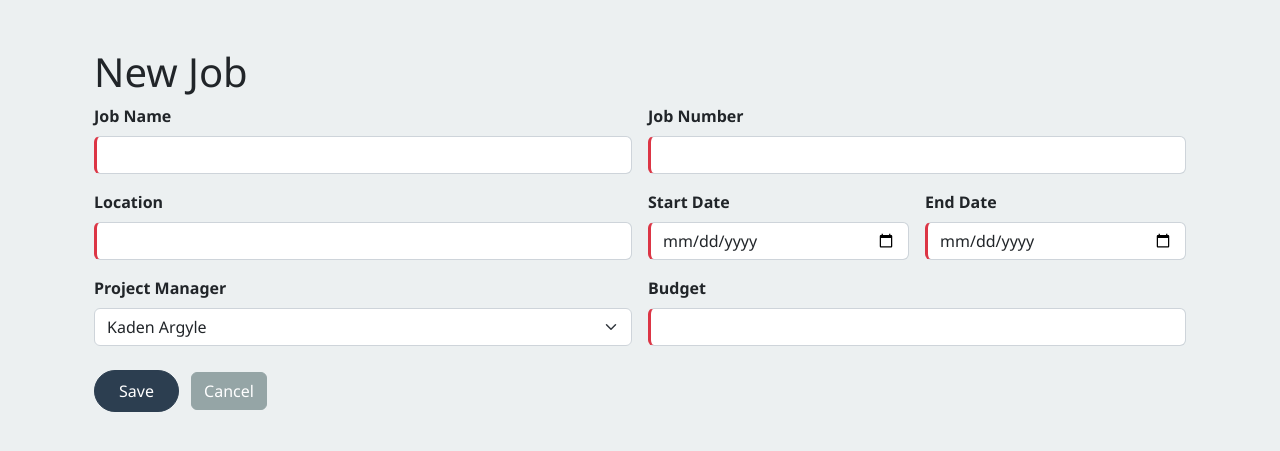
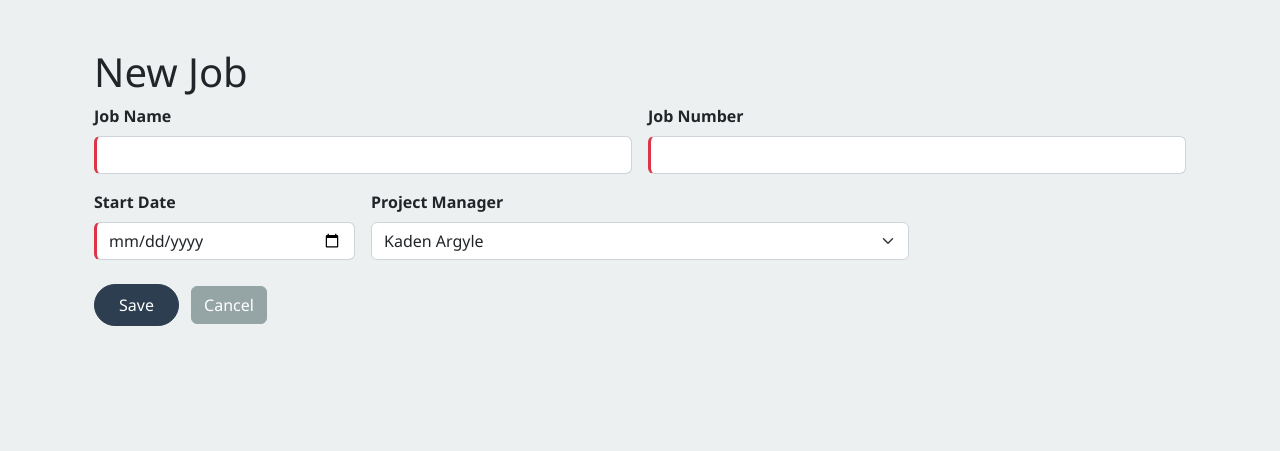
Before and after one commit to ColtonBaum/THE-REQuest-form, a Flask app: page /admin/jobs/new in a window 1280 px wide. Shown: the part 72-523 px from the top of the page. Run offline with Flask 3, Linux system fonts and the light colour scheme; some libraries are stand-ins or nearby versions.

Commit message:
feat(jobs): remove old fields, add created date to JobForm & list

```diff
--- a/admin.py
+++ b/admin.py
@@ -191,11 +191,8 @@ def new_job():
         job = Job(
             name       = form.name.data,
             number     = form.number.data,
-            location   = form.location.data,
             start_date = form.start_date.data,
-            end_date   = form.end_date.data,
             manager    = form.manager.data,
-            budget     = form.budget.data,
             status     = "Not started"
         )
         db.session.add(job)
--- a/forms.py
+++ b/forms.py
@@ -64,30 +64,21 @@ class JobForm(FlaskForm):
         'Job Number',
         validators=[DataRequired(), Length(max=50)]
     )
-    location = StringField(
-        'Location',
-        validators=[DataRequired(), Length(max=100)]
-    )
+
     start_date = DateField(
         'Start Date',
         format='%Y-%m-%d',
         validators=[DataRequired()]
     )
-    end_date = DateField(
-        'End Date',
-        format='%Y-%m-%d',
-        validators=[DataRequired()]
-    )
+
+
     manager = SelectField(
         'Project Manager',
         choices=PM_TABS,
         validators=[DataRequired()]
     )
-    budget = DecimalField(
-        'Budget',
-        places=2,
-        validators=[DataRequired(), NumberRange(min=0)]
-    )
+
+
     submit = SubmitField('Save')
 
 class AssetForm(FlaskForm):
--- a/templates/admin/job_form.html
+++ b/templates/admin/job_form.html
@@ -30,26 +30,17 @@
         <label for="number" class="form-label">Job Number</label>
         {{ form.number(class="form-control", id="number") }}
       </div>
-      <div class="col-md-6">
-        <label for="location" class="form-label">Location</label>
-        {{ form.location(class="form-control", id="location") }}
-      </div>
+
       <div class="col-md-3">
         <label for="start_date" class="form-label">Start Date</label>
         {{ form.start_date(class="form-control", id="start_date") }}
       </div>
-      <div class="col-md-3">
-        <label for="end_date" class="form-label">End Date</label>
-        {{ form.end_date(class="form-control", id="end_date") }}
-      </div>
+
       <div class="col-md-6">
         <label for="manager" class="form-label">Project Manager</label>
         {{ form.manager(class="form-select", id="manager") }}
       </div>
-      <div class="col-md-6">
-        <label for="budget" class="form-label">Budget</label>
-        {{ form.budget(class="form-control", id="budget") }}
-      </div>
+
     </div>
     <div class="mt-4">
       <button type="submit" class="btn btn-primary">Save</button>
```
Also changed, not shown: templates/admin/jobs_list.html (+4 -4 lines).
